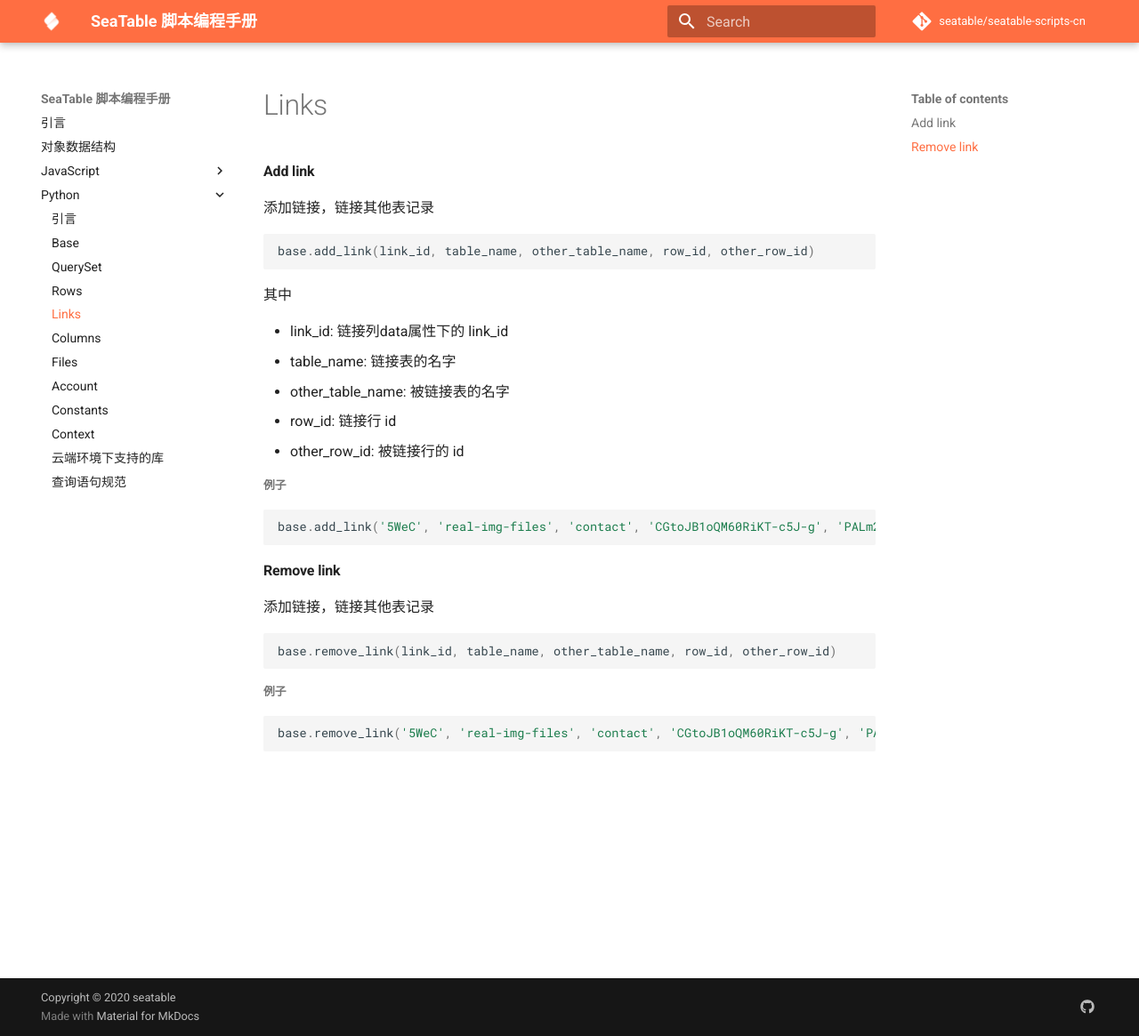
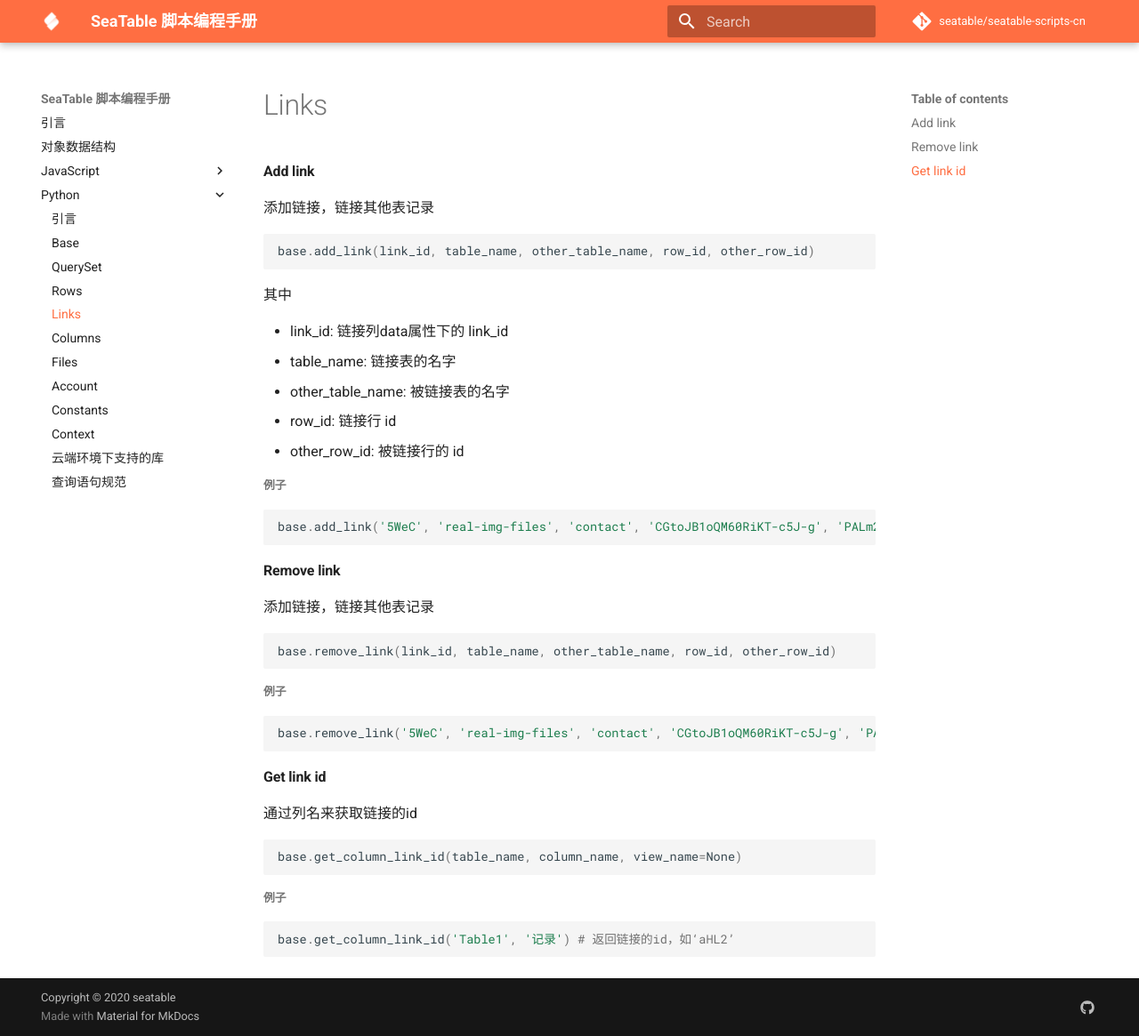
Before and after one commit to seatable/seatable-scripts-cn, an MkDocs documentation site: the page built from manual/python/links.md, in a window 1280 px wide and 1165 px high. Shown: the whole window at 89% size. Built offline with MkDocs 1.6.1 and Material for MkDocs 9.7.7, drawn with Linux system fonts in a browser that asks for light colours; comment, search, counter and statistics services are not loaded.

Commit message:
Update links.md

````diff
--- a/manual/python/links.md
+++ b/manual/python/links.md
@@ -36,3 +36,17 @@
 ```python
 base.remove_link('5WeC', 'real-img-files', 'contact', 'CGtoJB1oQM60RiKT-c5J-g', 'PALm2wPKTCy-jdJNv_UWaQ')
 ```
+
+#### Get link id
+
+通过列名来获取链接的id
+
+```python
+base.get_column_link_id(table_name, column_name, view_name=None)
+```
+
+##### 例子
+
+```python
+base.get_column_link_id('Table1', '记录') # 返回链接的id，如‘aHL2’
+```
````
